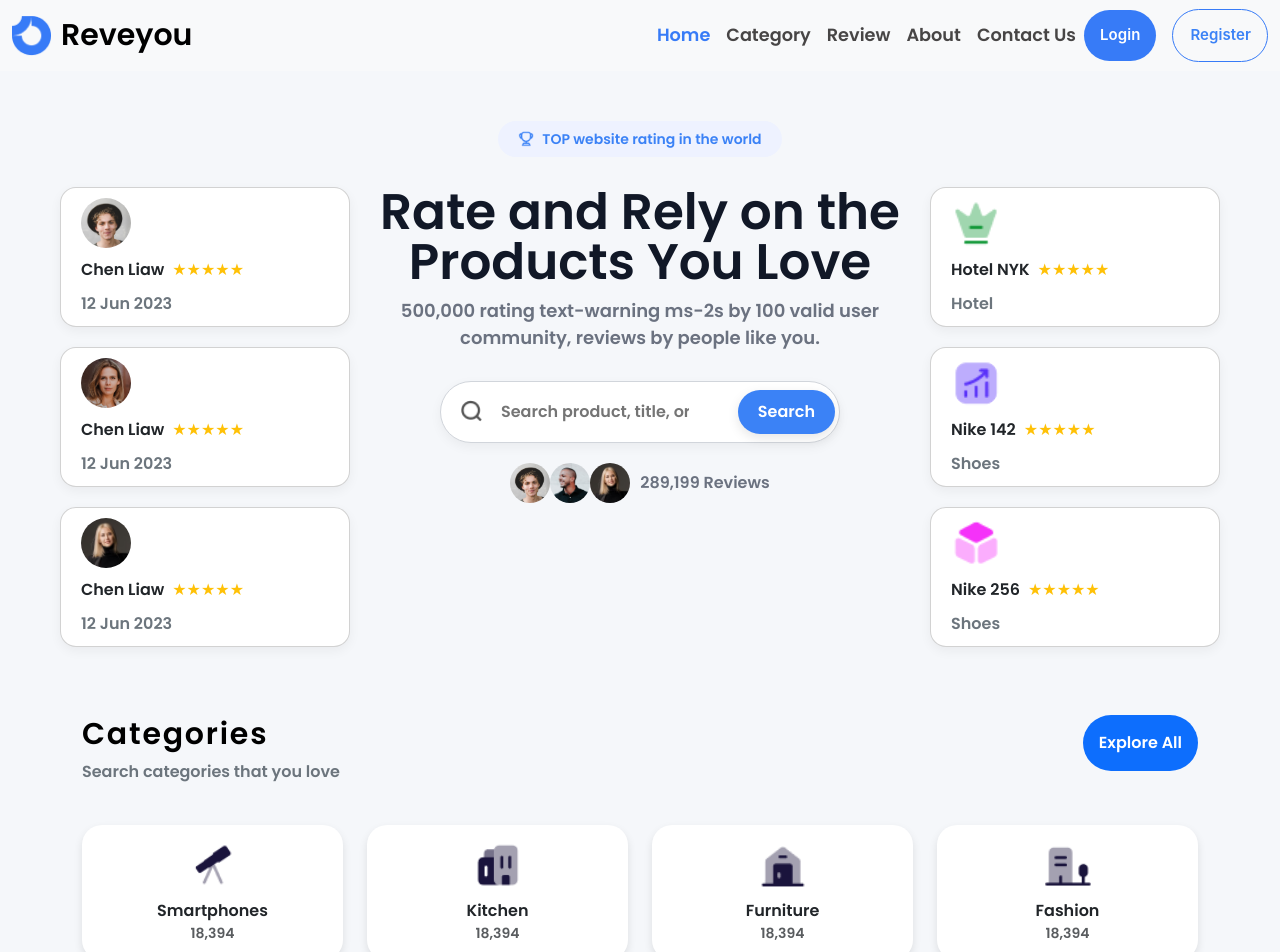
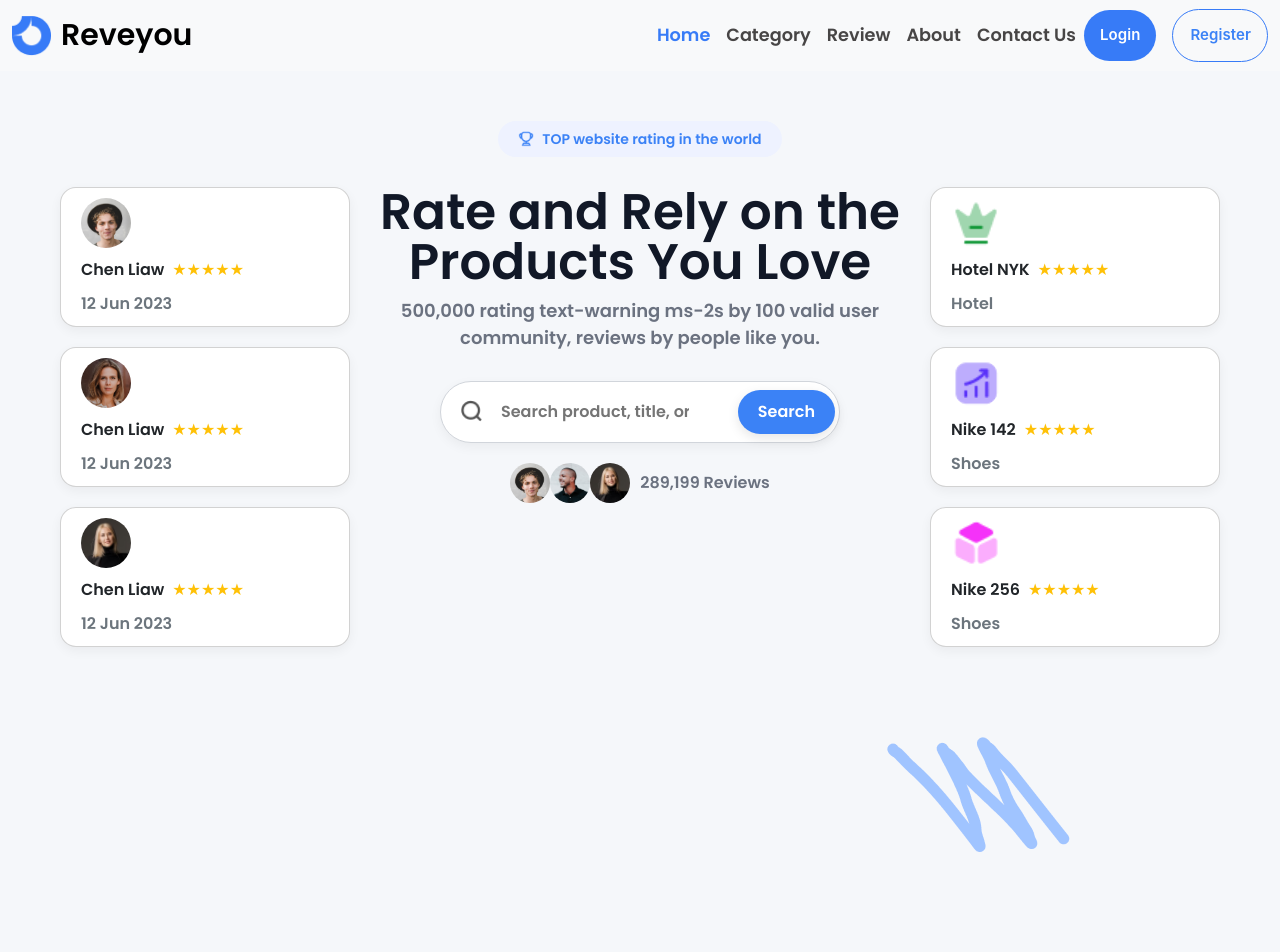
Before and after one commit to saraabdelrhman/wallet-market-master, a React (Create React App) app: page / in a window 1280 px wide. Shown: the top 952 px of the page. Built offline with nearby package versions, Linux system fonts and the light colour scheme; no server answers.

Commit message:
hide img shape on smalll screen

```diff
--- a/src/components/Head.js
+++ b/src/components/Head.js
@@ -6,6 +6,7 @@ import img3 from './images/image 6 (4).png';
 import cup from './images/cup.png';
 import threed from './images/3dcube.png';
 import crown from './images/crown.png';
+import shape from './images/Vector 2.png';
 import status from './images/status-up.png';
 import searchIcon from './images/akar-icons_search.png'; // Assuming you have a search icon image
 import './Style.css'; // Ensure this file contains your styles for the page
@@ -121,6 +122,10 @@ export const HeroSection = () => {
           </div>
         </div>
       </div>
+      <div className="d-flex align-items-end justify-content-end w-100 shape">
+      <img src={shape} alt='shape' className="hide-on-phone"></img>
+      </div>
+
       <Categories></Categories>
     </div>
 
--- a/src/components/Style.css
+++ b/src/components/Style.css
@@ -203,7 +203,12 @@ body {
     flex-direction: column;
     align-items: center;
   }
-
+  .hide-on-phone {
+    display: none !important; /* Hide the image on phone screens */
+  }
+  .shape{
+    display: none;
+  }
   .left-cards,
   .right-cards {
   display: none;
@@ -235,7 +240,12 @@ body {
     flex-direction: column;
     align-items: center;
   }
-
+  .hide-on-phone {
+    display: none !important; /* Hide the image on phone screens */
+  }
+  .shape{
+    display: none;
+  }
   .left-cards,
   .right-cards {
     display: none; /* Hide the cards on small screens */
@@ -261,3 +271,6 @@ body {
     font-size: 12px;
   }
 }
+.shape{
+  margin: 70px 300px 70px 0px;
+}
```
Also changed, not shown: src/components/Content.css (line endings or trailing spaces).
